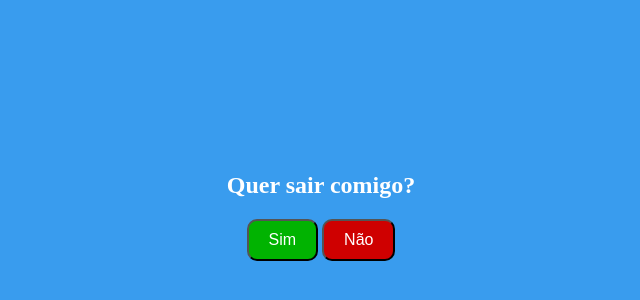
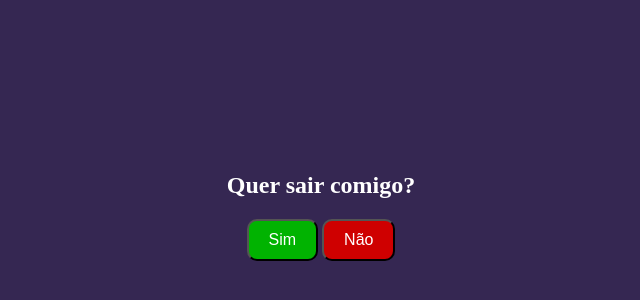
Before and after one commit to Inojoza28/date, a plain HTML site: page index.html in a window 1280 px wide. Shown: the part 184-484 px from the top of the page, without its empty margins (319-959 px from the left). Drawn offline with Linux system fonts and the light colour scheme.

Commit message:
Add files via upload

```diff
--- a/styles.css
+++ b/styles.css
@@ -4,7 +4,7 @@ body {
     justify-content: center;
     height: 100vh;
     margin: 0;
-    background-color: rgb(57, 156, 238);
+    background-color: #352752;
 }
 
 .container {
```
